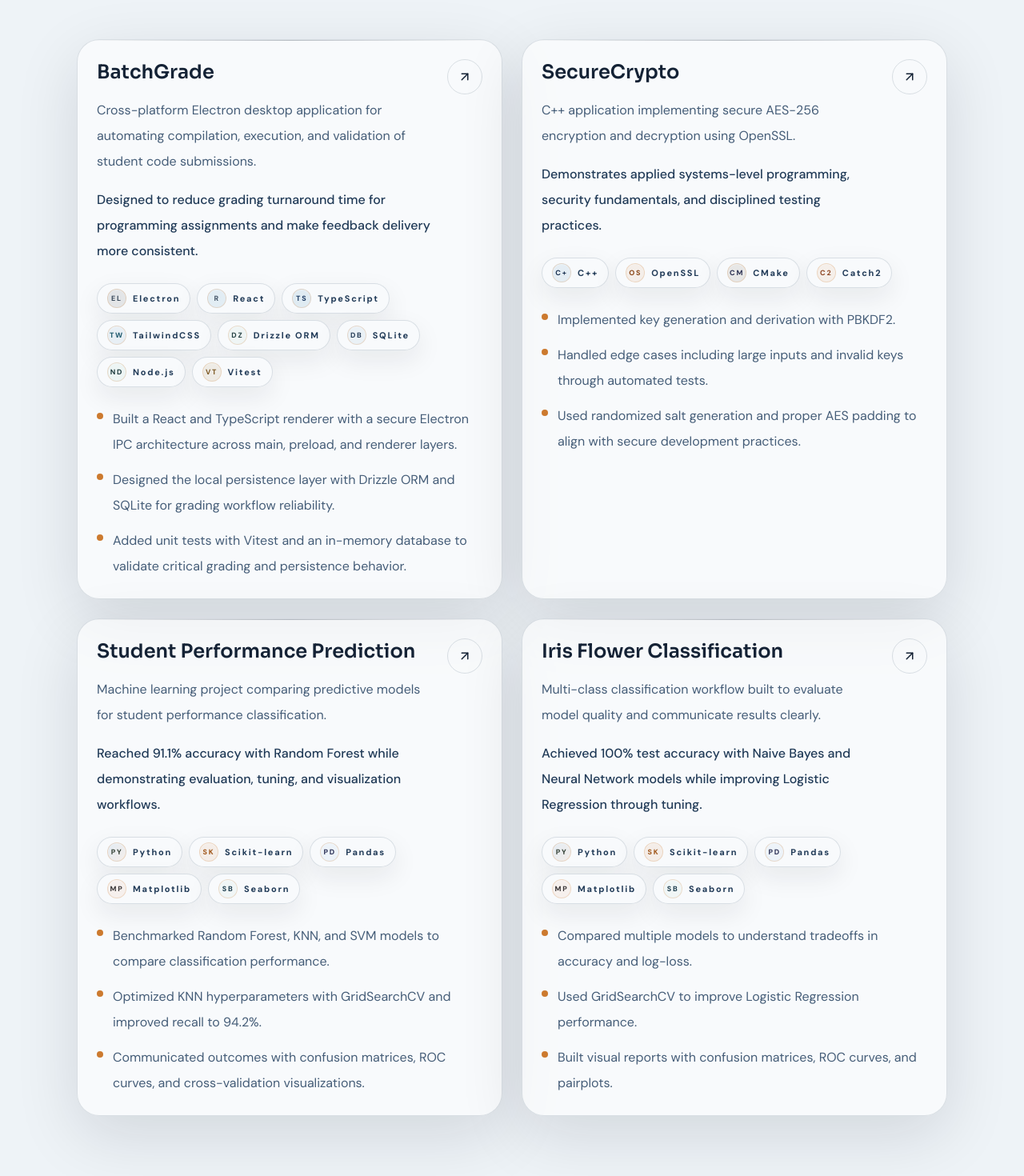
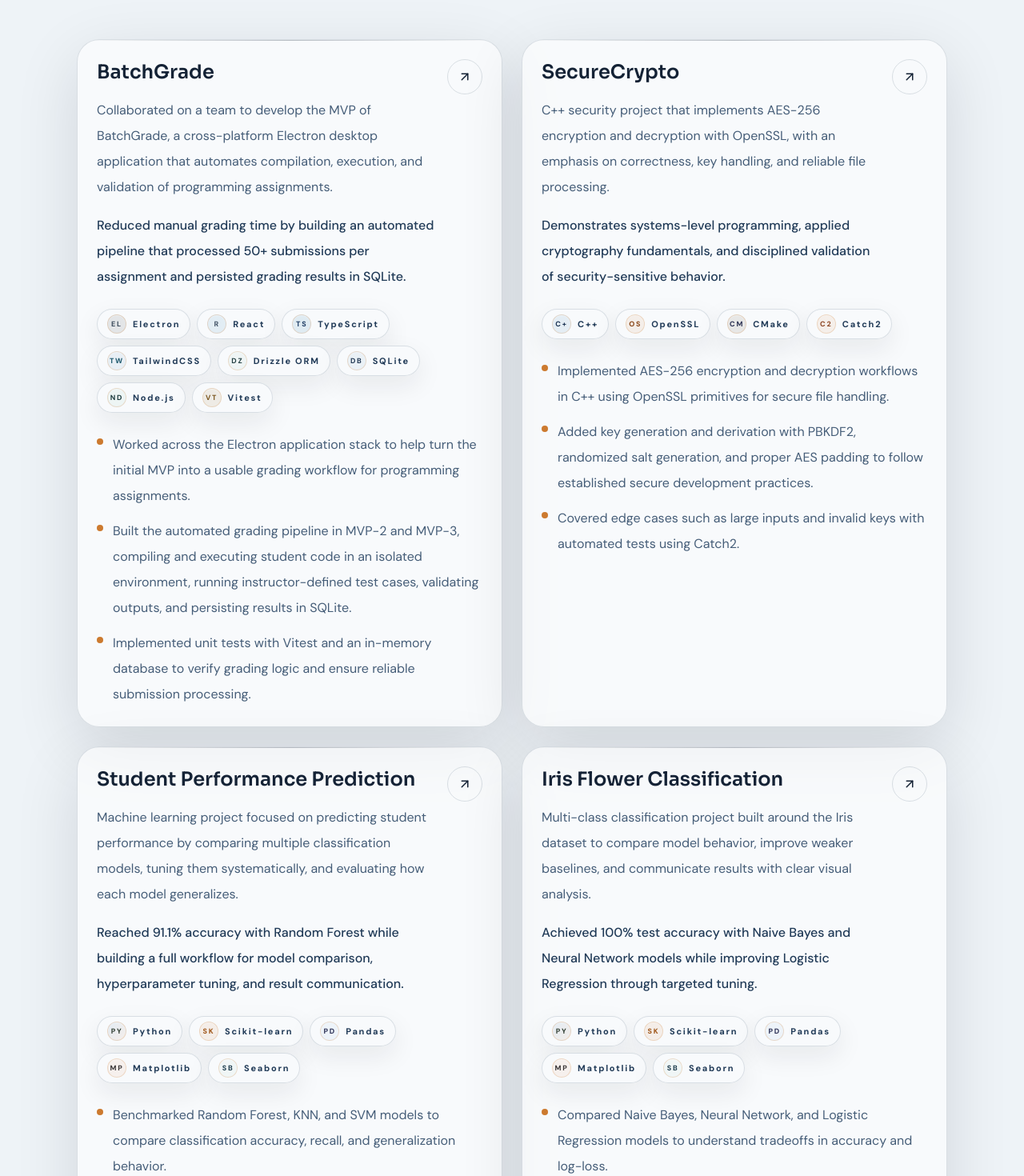
Before and after one commit to jazicate/portfolio, a React (Vite) app: page / in a window 1280 px wide. Shown: the part 1020-2490 px from the top of the page at 80% size. Built offline with nearby package versions, Linux system fonts and the light colour scheme.

Commit message:
Update project descriptions

```diff
--- a/src/data/portfolioData.ts
+++ b/src/data/portfolioData.ts
@@ -70,56 +70,56 @@ export const projects: Project[] = [
   {
     name: "BatchGrade",
     summary:
-      "Cross-platform Electron desktop application for automating compilation, execution, and validation of student code submissions.",
+      "Collaborated on a team to develop the MVP of BatchGrade, a cross-platform Electron desktop application that automates compilation, execution, and validation of programming assignments.",
     impact:
-      "Designed to reduce grading turnaround time for programming assignments and make feedback delivery more consistent.",
+      "Reduced manual grading time by building an automated pipeline that processed 50+ submissions per assignment and persisted grading results in SQLite.",
     stack: ["Electron", "React", "TypeScript", "TailwindCSS", "Drizzle ORM", "SQLite", "Node.js", "Vitest"],
     bullets: [
-      "Built a React and TypeScript renderer with a secure Electron IPC architecture across main, preload, and renderer layers.",
-      "Designed the local persistence layer with Drizzle ORM and SQLite for grading workflow reliability.",
-      "Added unit tests with Vitest and an in-memory database to validate critical grading and persistence behavior.",
+      "Worked across the Electron application stack to help turn the initial MVP into a usable grading workflow for programming assignments.",
+      "Built the automated grading pipeline in MVP-2 and MVP-3, compiling and executing student code in an isolated environment, running instructor-defined test cases, validating outputs, and persisting results in SQLite.",
+      "Implemented unit tests with Vitest and an in-memory database to verify grading logic and ensure reliable submission processing.",
     ],
     href: "https://github.com/UNLV-CS472-672/2026-S-GROUP3-BatchGrade",
   },
   {
     name: "SecureCrypto",
     summary:
-      "C++ application implementing secure AES-256 encryption and decryption using OpenSSL.",
+      "C++ security project that implements AES-256 encryption and decryption with OpenSSL, with an emphasis on correctness, key handling, and reliable file processing.",
     impact:
-      "Demonstrates applied systems-level programming, security fundamentals, and disciplined testing practices.",
+      "Demonstrates systems-level programming, applied cryptography fundamentals, and disciplined validation of security-sensitive behavior.",
     stack: ["C++", "OpenSSL", "CMake", "Catch2"],
     bullets: [
-      "Implemented key generation and derivation with PBKDF2.",
-      "Handled edge cases including large inputs and invalid keys through automated tests.",
-      "Used randomized salt generation and proper AES padding to align with secure development practices.",
+      "Implemented AES-256 encryption and decryption workflows in C++ using OpenSSL primitives for secure file handling.",
+      "Added key generation and derivation with PBKDF2, randomized salt generation, and proper AES padding to follow established secure development practices.",
+      "Covered edge cases such as large inputs and invalid keys with automated tests using Catch2.",
     ],
     href: "https://github.com/jazicate/SecureCrypto",
   },
   {
     name: "Student Performance Prediction",
     summary:
-      "Machine learning project comparing predictive models for student performance classification.",
+      "Machine learning project focused on predicting student performance by comparing multiple classification models, tuning them systematically, and evaluating how each model generalizes.",
     impact:
-      "Reached 91.1% accuracy with Random Forest while demonstrating evaluation, tuning, and visualization workflows.",
+      "Reached 91.1% accuracy with Random Forest while building a full workflow for model comparison, hyperparameter tuning, and result communication.",
     stack: ["Python", "Scikit-learn", "Pandas", "Matplotlib", "Seaborn"],
     bullets: [
-      "Benchmarked Random Forest, KNN, and SVM models to compare classification performance.",
-      "Optimized KNN hyperparameters with GridSearchCV and improved recall to 94.2%.",
-      "Communicated outcomes with confusion matrices, ROC curves, and cross-validation visualizations.",
+      "Benchmarked Random Forest, KNN, and SVM models to compare classification accuracy, recall, and generalization behavior.",
+      "Optimized KNN hyperparameters with GridSearchCV and improved recall to 94.2% through systematic tuning.",
+      "Visualized model outcomes with confusion matrices, ROC curves, and cross-validation plots to make results easier to interpret.",
     ],
     href: "https://github.com/jazicate/StudentPerformancePrediction",
   },
   {
     name: "Iris Flower Classification",
     summary:
-      "Multi-class classification workflow built to evaluate model quality and communicate results clearly.",
+      "Multi-class classification project built around the Iris dataset to compare model behavior, improve weaker baselines, and communicate results with clear visual analysis.",
     impact:
-      "Achieved 100% test accuracy with Naive Bayes and Neural Network models while improving Logistic Regression through tuning.",
+      "Achieved 100% test accuracy with Naive Bayes and Neural Network models while improving Logistic Regression through targeted tuning.",
     stack: ["Python", "Scikit-learn", "Pandas", "Matplotlib", "Seaborn"],
     bullets: [
-      "Compared multiple models to understand tradeoffs in accuracy and log-loss.",
-      "Used GridSearchCV to improve Logistic Regression performance.",
-      "Built visual reports with confusion matrices, ROC curves, and pairplots.",
+      "Compared Naive Bayes, Neural Network, and Logistic Regression models to understand tradeoffs in accuracy and log-loss.",
+      "Used GridSearchCV to improve Logistic Regression performance and evaluate the impact of parameter choices.",
+      "Built visual reports with confusion matrices, ROC curves, and pairplots to clearly explain class separation and model quality.",
     ],
     href: "https://github.com/jazicate/IrisFlowerClassification",
   },
```
